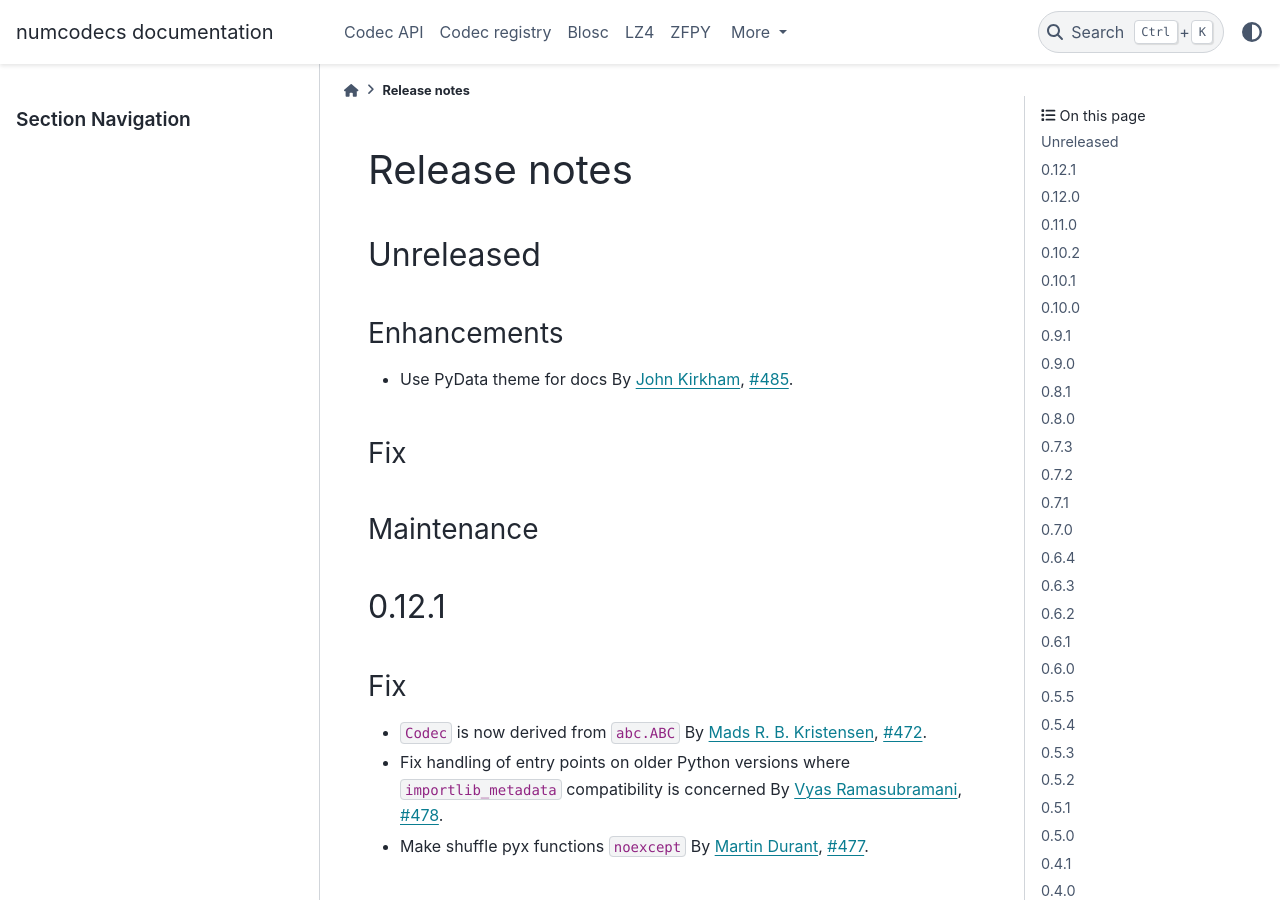
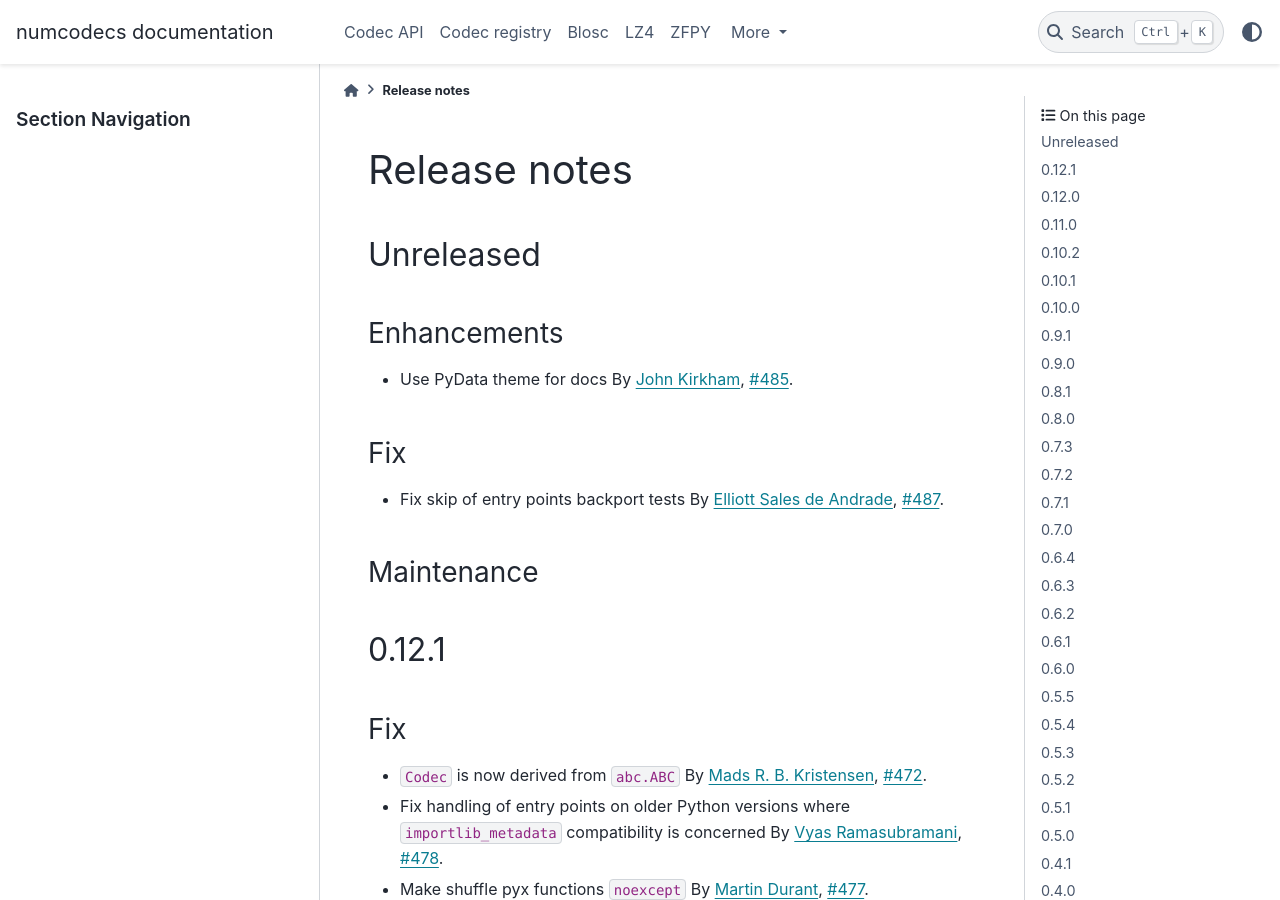
Before and after one commit to zarr-developers/numcodecs, a Sphinx documentation site: the page built from docs/release.rst, in a window 1280 px wide and 900 px high. Built offline with Sphinx 7.4.7 and the PyData theme 0.15.4, drawn with Linux system fonts in a browser that asks for light colours; the version number could not be read and is left out.

Commit message:
Fix skip in entrypoints backport tests

```diff
--- a/docs/release.rst
+++ b/docs/release.rst
@@ -19,6 +19,9 @@ Enhancements
 
 Fix
 ~~~
+
+* Fix skip of entry points backport tests
+  By :user:`Elliott Sales de Andrade <QuLogic>`, :issue:`487`.
 
 Maintenance
 ~~~~~~~~~~~
```
Also changed, not shown: 1 other file.
